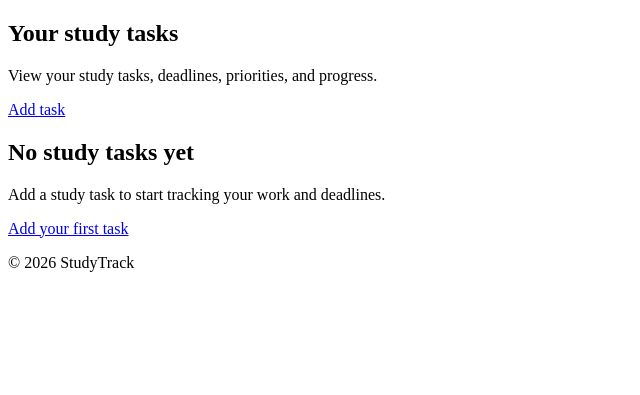
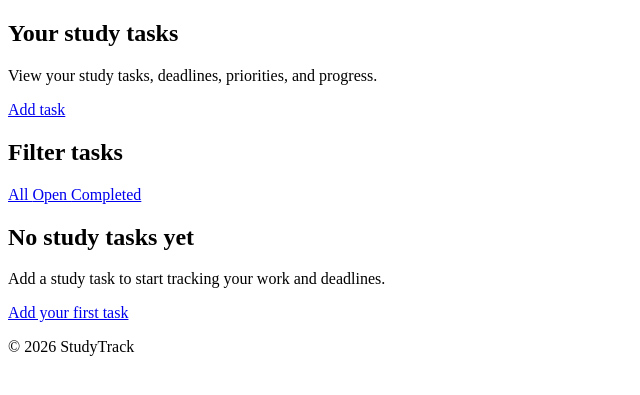
Before and after one commit to jalynch67/Database-Project---StudyTrack, a Flask app: page /tasks in a window 1280 px wide. Shown: the part 114-509 px from the top of the page, without its empty margins (0-640 px from the left). Run offline with Flask 3, Linux system fonts and the light colour scheme.

Commit message:
Add task filtering functionality to display tasks by status

```diff
--- a/app.py
+++ b/app.py
@@ -158,9 +158,24 @@ def delete_subject(subject_id):
 
 @app.route("/tasks")
 def tasks():
-    """Display all study tasks."""
-    all_tasks = StudyTask.query.order_by(StudyTask.due_date).all()
-    return render_template("tasks/list.html", tasks=all_tasks)
+    """Display study tasks using the selected status filter."""
+    status = request.args.get("status", "all")
+    task_query = StudyTask.query
+
+    if status == "open":
+        task_query = task_query.filter_by(is_complete=False)
+    elif status == "completed":
+        task_query = task_query.filter_by(is_complete=True)
+    else:
+        status = "all"
+
+    all_tasks = task_query.order_by(StudyTask.due_date).all()
+
+    return render_template(
+        "tasks/list.html",
+        tasks=all_tasks,
+        current_status=status,
+    )
 
 
 @app.route("/tasks/add", methods=["GET", "POST"])
--- a/templates/tasks/list.html
+++ b/templates/tasks/list.html
@@ -11,6 +11,22 @@
     </p>
 
     <a href="{{ url_for('add_task') }}">Add task</a>
+</section>
+
+<section>
+    <h2>Filter tasks</h2>
+
+    <nav aria-label="Task filters">
+        <a href="{{ url_for('tasks', status='all') }}">
+            All
+        </a>
+        <a href="{{ url_for('tasks', status='open') }}">
+            Open
+        </a>
+        <a href="{{ url_for('tasks', status='completed') }}">
+            Completed
+        </a>
+    </nav>
 </section>
 
 <section>
@@ -62,13 +78,19 @@
         {% endfor %}
     </ul>
     {% else %}
+    {% if current_status == 'open' %}
+    <h2>No open tasks</h2>
+    <p>You do not currently have any open study tasks.</p>
+    {% elif current_status == 'completed' %}
+    <h2>No completed tasks</h2>
+    <p>You have not completed any study tasks yet.</p>
+    {% else %}
     <h2>No study tasks yet</h2>
-
     <p>
         Add a study task to start tracking your work and deadlines.
     </p>
-
     <a href="{{ url_for('add_task') }}">Add your first task</a>
+    {% endif %}
     {% endif %}
 </section>
 {% endblock %}
```
